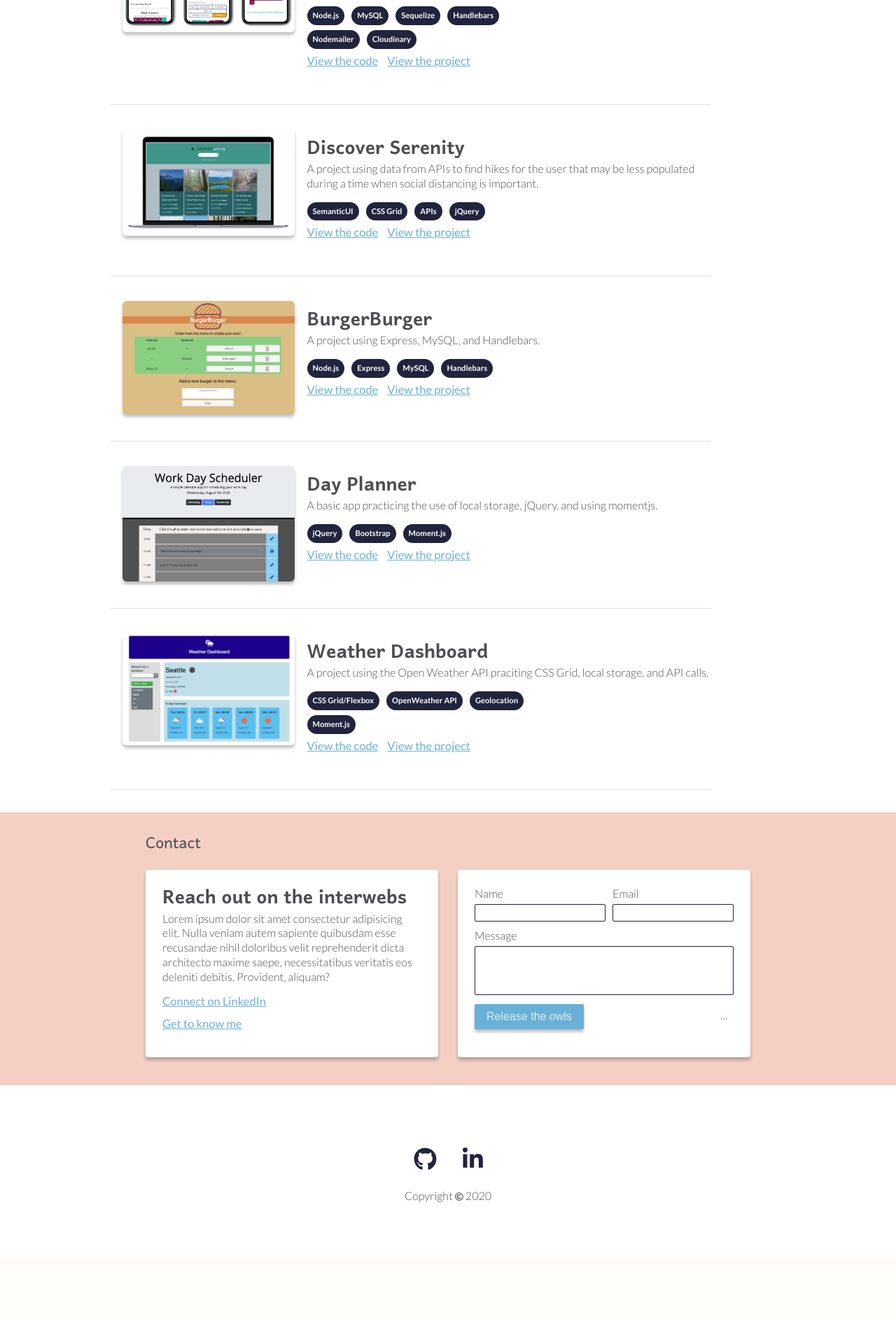
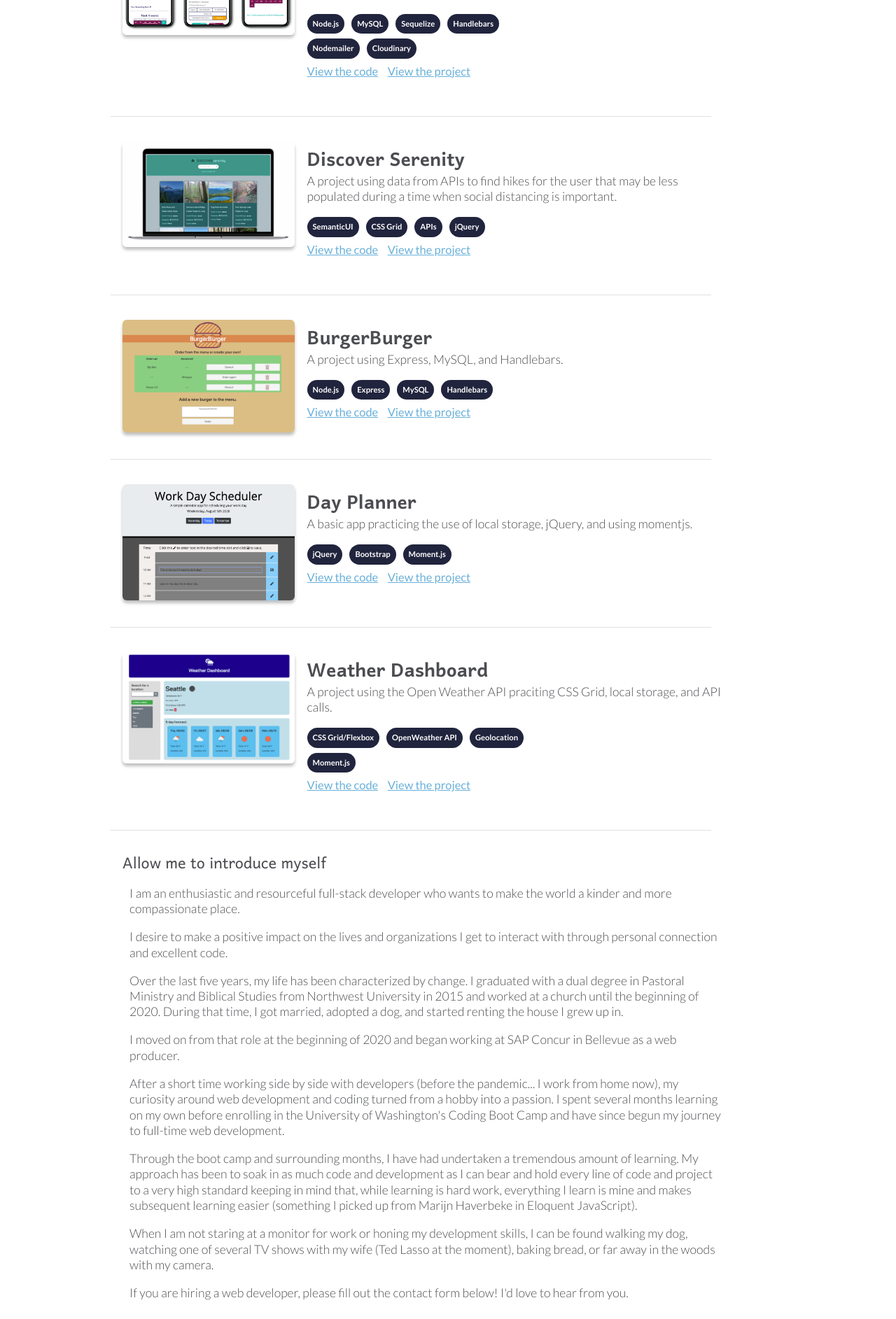
Before and after one commit to zapponejosh/joshzappone.tech, a Node server app: page / in a window 1280 px wide. Shown: the part 797-2682 px from the top of the page at 70% size. Before the commit the page ends 2515 px from the top, so only its background shows below. Run offline with Node 20, Linux system fonts and the light colour scheme; some libraries are stand-ins or nearby versions.

Commit message:
moves about section to index and restyles

```diff
--- a/public/css/style.css
+++ b/public/css/style.css
@@ -58,8 +58,8 @@ th,
 label {
   font-family: "lato";
   font-weight: 300;
-  font-size: 1rem;
-  line-height: 1.3rem;
+  font-size: 1.1rem;
+  line-height: 1.4rem;
 }
 
 a {
@@ -216,7 +216,7 @@ h1.intro {
 /* Project section styles */
 .project-section {
   max-width: 1000px;
-  margin: 15px auto;
+  margin: 35px auto;
 }
 
 .project-section .section-title {
@@ -249,7 +249,7 @@ h1.intro {
   margin-top: 11px;
 }
 
-.project-split {
+.split {
   max-width: 858px;
   margin: 18px;
   border: 0;
@@ -275,6 +275,20 @@ h1.intro {
 }
 
 /* end project section styles */
+
+/* About section */
+
+.about-section .section-title {
+  margin-left: 35px;
+}
+
+
+.about-body {
+  max-width: 850px;
+  margin: 15px 0 25px 45px;
+}
+
+/* End about section */
 
 /* Contact section styles */
 .contact-section {
@@ -462,6 +476,14 @@ footer {
     padding: 0 18px;
   }
 
+  .about-body {
+    margin: 15px 18px;
+  }
+
+  .about-section .section-title {
+    margin: 0;
+  }
+
   .project-img {
     width: 100%;
     margin: 0 0 6px;
--- a/routes/html-routes.js
+++ b/routes/html-routes.js
@@ -9,8 +9,4 @@ module.exports = (app) => {
     };
     res.render('index', hbsObject);
   });
-
-  app.get('/about', (req, res) => {
-    res.render('about');
-  });
 };
--- a/views/index.handlebars
+++ b/views/index.handlebars
@@ -5,15 +5,16 @@
   <img src="./assets/Images/hero-img.png" alt="Profile picture">
 </div>
 <div class="hero-body">
-  <h1 class="intro">Hi, I'm Josh,<br>Fullstack Web Developer</h1>
-  <p class="intro">Lorem ipsum dolor sit, amet consectetur adipisicing elit. Doloremque ad sapiente omnis animi quibusdam odit impedit molestias? Velit corrupti quo, voluptatum mollitia doloribus quae, officiis, ab culpa modi nemo aut.</p>
-  <a href="#" class="btn btn-primary">View Resume</a>
-  <a href="#" class="btn btn-secondary">Contact Me</a>
+  <h1 class="intro">Hi, I'm Josh,<br>Full-stack Web Developer</h1>
+  <p class="intro">I am glad you found your way to my site. I hope you enjoy perusing some of the things I have worked on recently! If you are looking to hire a web developer please submit the form. I would love to hear from you.</p>
+  <a target="blank" href="https://docs.google.com/document/d/1lhT6uWIOjVIGH8WmEhB8lhxFIGCqdmuaDDtzuAUnUMo/edit?usp=sharing" class="btn btn-primary" rel="noopener noreferrer">View Resume</a>
+  <a href="/#contact" class="btn btn-secondary">Contact Me</a>
 </div>
 </div>
 
-<br>
 {{> projects}}
+
+{{> about}}
 
 {{> contact}}
 
--- a/views/layouts/main.handlebars
+++ b/views/layouts/main.handlebars
@@ -4,11 +4,17 @@
 <head>
   <meta charset="UTF-8" />
   <meta name="viewport" content="width=device-width, initial-scale=1.0" />
-  <title>Josh Zappone</title>
+  <link rel="apple-touch-icon" sizes="180x180" href="/assets/Images/favicon/apple-touch-icon.png">
+  <link rel="icon" type="image/png" sizes="32x32" href="/assets/Images/favicon/favicon-32x32.png">
+  <link rel="icon" type="image/png" sizes="16x16" href="/assets/Images/favicon/favicon-16x16.png">
+  <link rel="manifest" href="/assets/Images/favicon/site.webmanifest">
+  <title>Welcome - Josh Zappone - Portfolio</title>
 
   <script src="https://code.jquery.com/jquery-3.5.1.min.js"
     integrity="sha256-9/aliU8dGd2tb6OSsuzixeV4y/faTqgFtohetphbbj0=" crossorigin="anonymous"></script>
-<link href="https://fonts.googleapis.com/css2?family=Harmattan:wght@400;700&family=Lato:wght@100;300;400;700;900&display=swap" rel="stylesheet">
+  <link
+    href="https://fonts.googleapis.com/css2?family=Harmattan:wght@400;700&family=Lato:wght@100;300;400;700;900&display=swap"
+    rel="stylesheet">
 
   <link rel="stylesheet" href="/css/reset.css" type="text/css" />
   <link rel="stylesheet" href="/css/style.css" type="text/css" />
@@ -24,4 +30,5 @@
 
 </body>
 <script src="/js/index.js"></script>
+
 </html>
--- /dev/null
+++ b/views/partials/about.handlebars
@@ -0,0 +1,27 @@
+<section class="about-section project-section section-header" id="about">
+
+
+  <h3 class="section-title">Allow me to introduce myself</h3>
+  <div class="about-body">
+    <p>I am an enthusiastic and resourceful full-stack developer who wants to make the world a kinder and more compassionate place.</p>
+
+    <p>I desire to make a positive impact on the lives and organizations I get to interact with through personal connection and excellent code.</p>
+
+    <p>Over the last five years, my life has been characterized by change. I graduated with a dual degree in Pastoral Ministry and Biblical Studies from Northwest University in 2015 and worked at a church until the beginning of 2020. During that time, I got married, adopted a dog, and started renting the house I grew up in.</p>
+
+    <p>I moved on from that role at the beginning of 2020 and began working at SAP Concur in Bellevue as a web producer.</p>
+
+    <p>After a short time working side by side with developers (before the pandemic... I work from home now), my curiosity around web development and coding turned from a hobby into a passion. I spent several months learning on my own before enrolling in the University of Washington's Coding Boot Camp and have since begun my journey to full-time web development.</p>
+
+    <p>Through the boot camp and surrounding months, I have had undertaken a tremendous amount of learning. My approach has been to soak in as much code and development as I can bear and hold every line of code and project to a very high standard keeping in mind that, while learning is hard work, everything I learn is mine and makes subsequent learning easier (something I picked up from Marijn Haverbeke in Eloquent JavaScript).</p>
+
+    <p>When I am not staring at a monitor for work or honing my development skills, I can be found walking my dog, watching one of several TV shows with my wife (Ted Lasso at the moment), baking bread, or far away in the woods with my camera.</p>
+
+    <p>If you are hiring a web developer, please fill out the contact form below! I'd love to hear from you.</p>
+
+  </div>
+<hr class="split">
+
+
+
+</section>
--- a/views/partials/nav.handlebars
+++ b/views/partials/nav.handlebars
@@ -1,6 +1,6 @@
 <div class="nav">
   <a href="/#projects" class="nav-item">Projects</a>
-  <a href="/about" class="nav-item">About</a>
+  <a href="/#about" class="nav-item">About</a>
   <a href="/#contact" class="nav-item">Contact</a>
 
 </div>
--- a/views/partials/projects.handlebars
+++ b/views/partials/projects.handlebars
@@ -23,6 +23,6 @@
       </p>
     </div>
   </div>
-  <hr class="project-split">
+  <hr class="split">
   {{/each}}
 </section>
```
Also changed, not shown: views/about.handlebars (deleted, +0 -30 lines), public/assets/Images/favicon/android-chrome-192x192.png (added), public/assets/Images/favicon/android-chrome-512x512.png (added), public/assets/Images/favicon/apple-touch-icon.png (added), public/assets/Images/favicon/favicon-16x16.png (added), public/assets/Images/favicon/favicon-32x32.png (added), public/assets/Images/favicon/favicon.ico (added), public/assets/Images/favicon/site.webmanifest (added).
